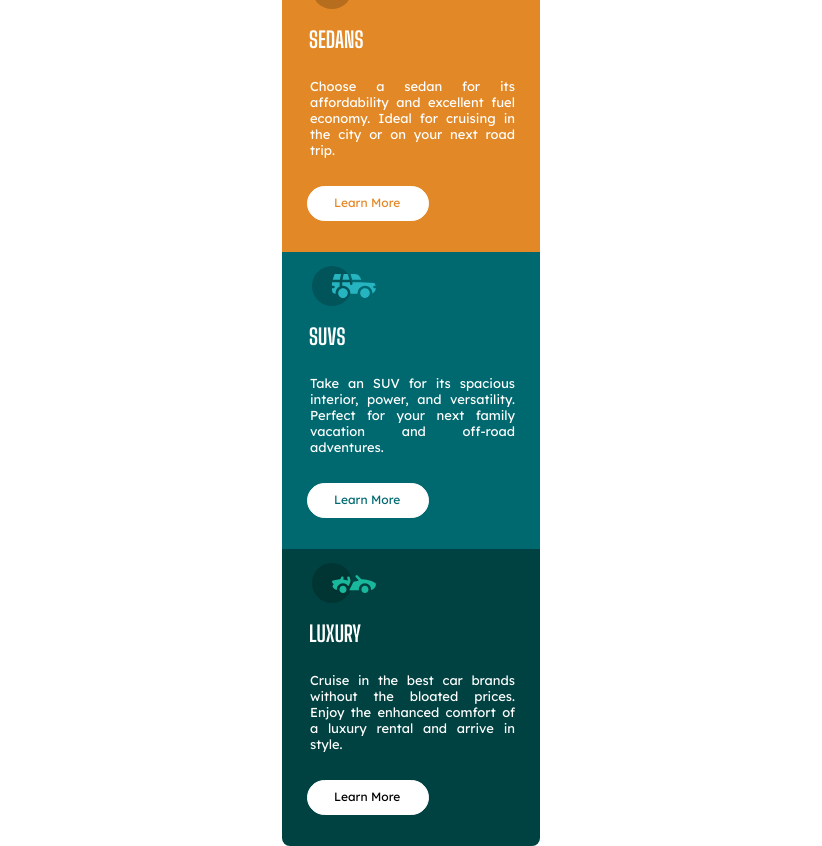
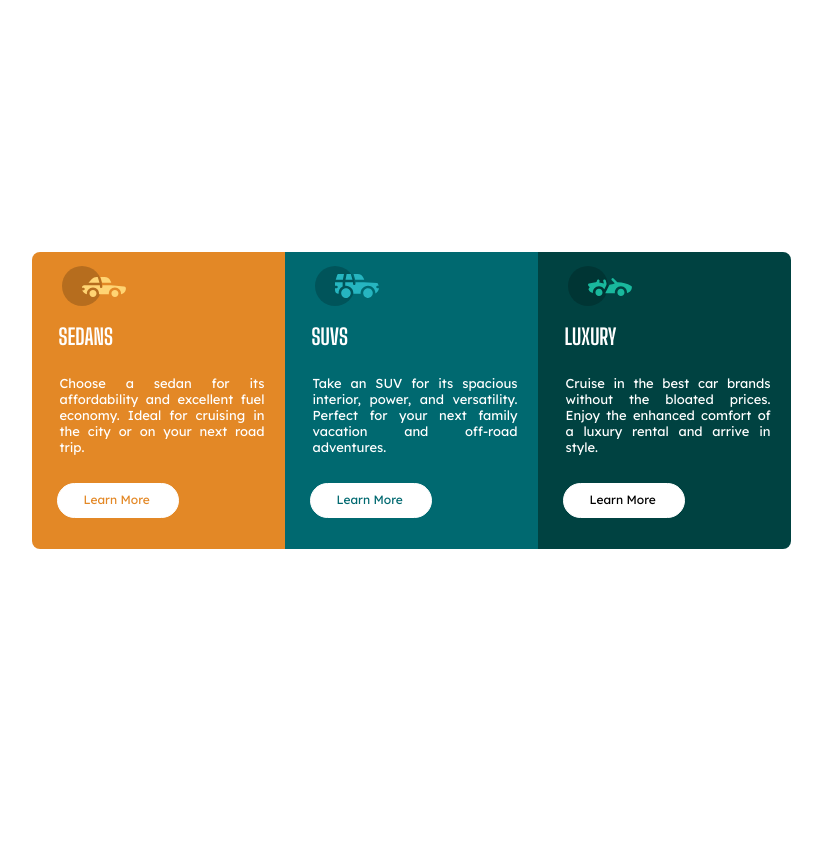
Before and after one commit to edsonsnunes/3-column-preview, a plain HTML site: page index.html in a window 1536 px wide. Shown: the whole page, without its empty margins (357-1179 px from the left). After the commit the page ends 800 px from the top, so only its background shows below. Drawn offline with Linux system fonts and the light colour scheme.

Commit message:
primeiro-commit

```diff
--- a/style.css
+++ b/style.css
@@ -96,3 +96,42 @@ p{
     width: 258px;
     border-radius: 0px 0px 8px 8px;
 }
+
+
+@media (min-width: 1440px){
+
+    .cards{
+        width: 375px;
+        height: 100vh;
+        display: flex;
+        flex-direction: row;
+
+    }
+    .card-1{
+        background-color: hsl(31, 77%, 52%);
+        width: 258px;
+        border-radius: 8px 0px 0px 8px;
+
+    }
+
+    .card-2{
+        background-color: hsl(184, 100%, 22%);
+        width: 258px;
+    }
+
+    .card-3{
+        background-color: hsl(179, 100%, 13%);
+        width: 258px;
+        border-radius: 0px 8px 8px 0px;
+    }
+
+    p{
+        color: white;
+        width: 205px;
+        text-align: justify;
+        padding-left: 28px;
+        font-size: 13px;
+        font-family: 'Lexend Deca', sans-serif;
+        padding-right: 20px;
+    }
+}
```
Also changed, not shown: design/desktop-design.jpg (deleted), design/mobile-design.jpg (deleted).
